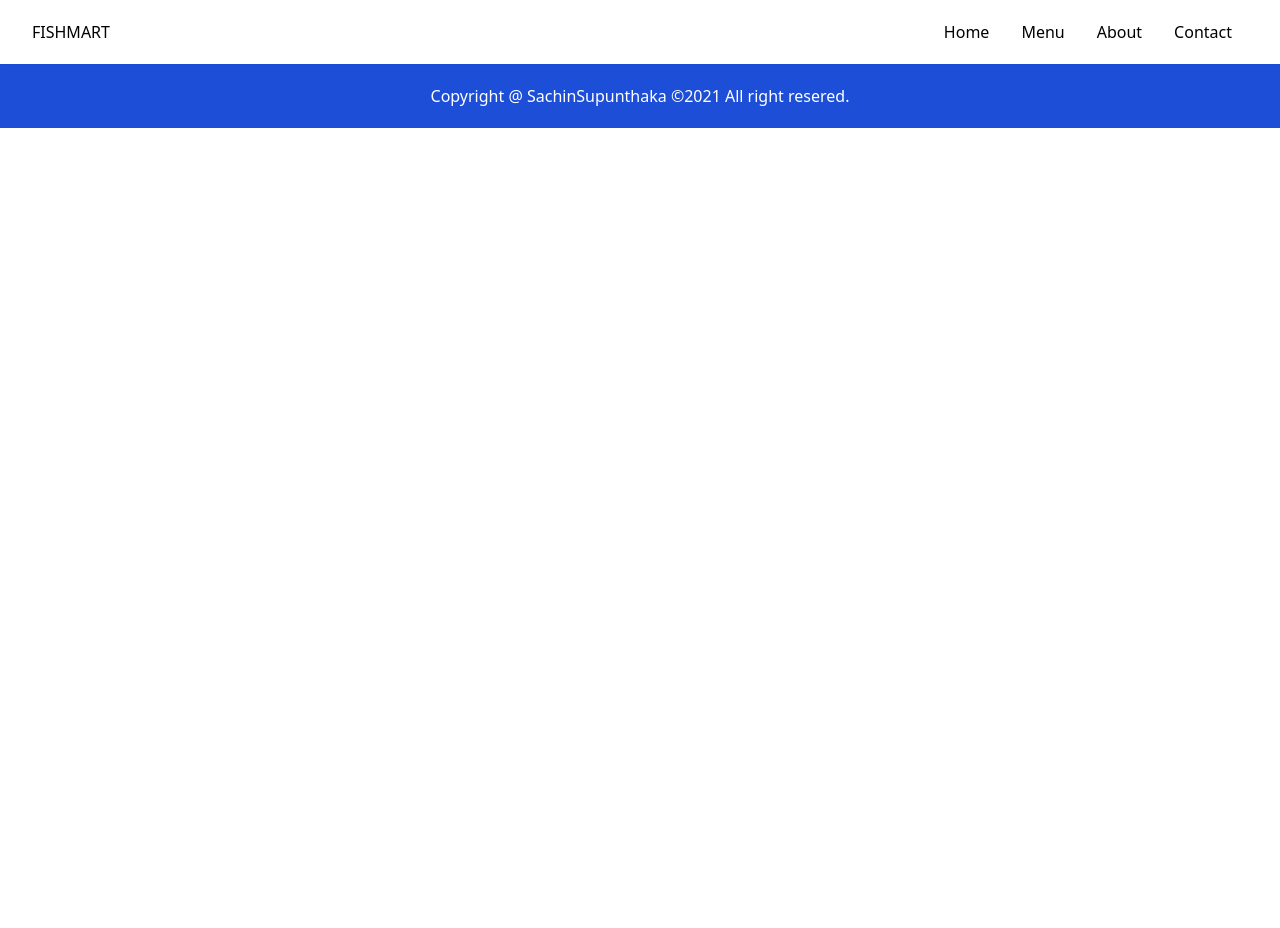
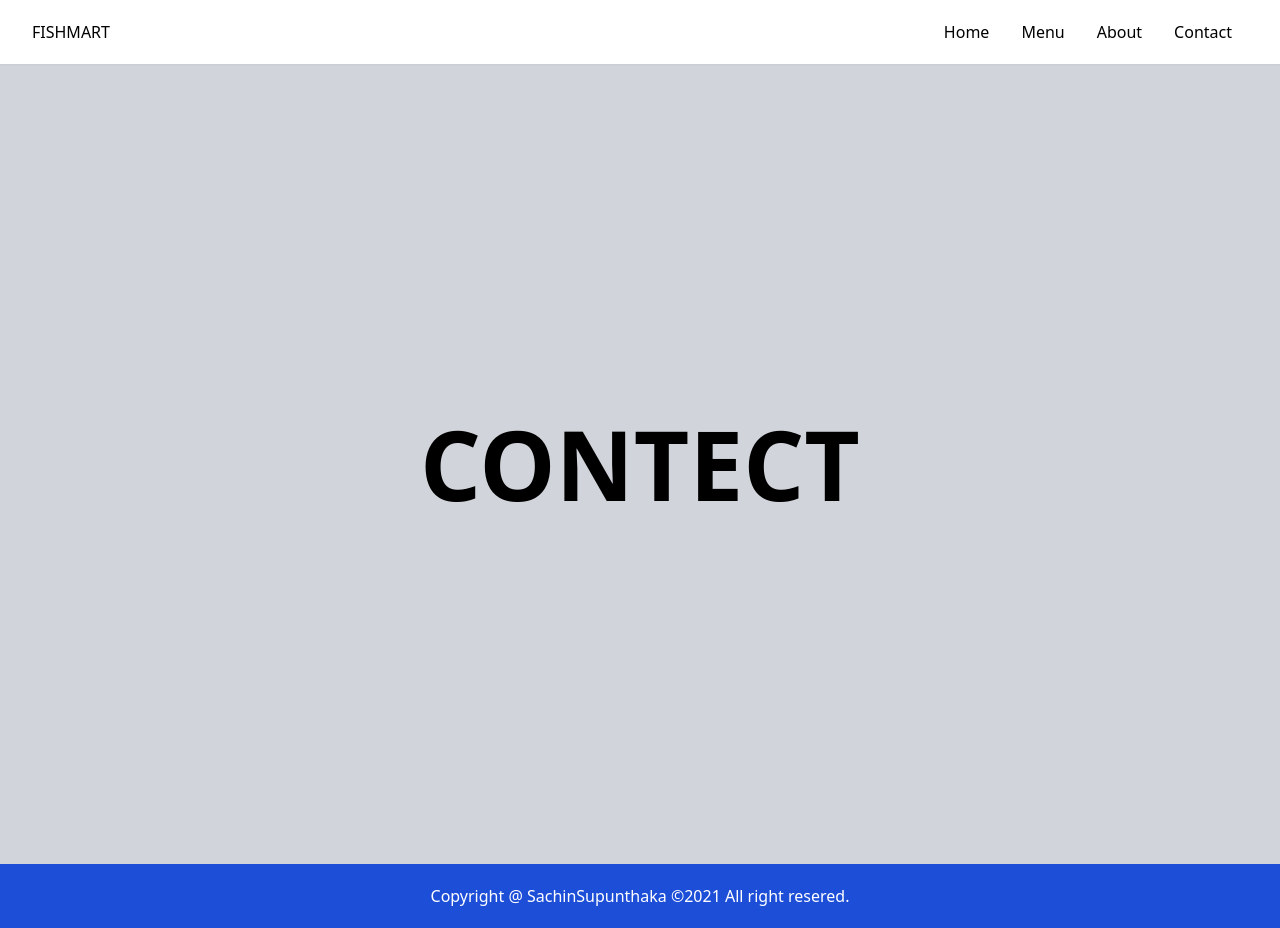
Before and after one commit to sachin96Boy/fish-website-tailwind, a React (Create React App) app: page /contact in a window 1280 px wide. Before the commit the page ends 800 px from the top, so only its background shows below. Built offline with nearby package versions, Linux system fonts and the light colour scheme.

Commit message:
update:contact page updated

```diff
--- a/src/App.js
+++ b/src/App.js
@@ -7,6 +7,7 @@
 import About from "./pages/about";
 import Menu from "./pages/menu";
 import Dropdown from "./components/Dropdown";
+import Contect from "./pages/content";
 
 function App() {
   const [isOpen, setIsOpen] = useState(false);
@@ -34,6 +35,7 @@
         <Route path="/" element={<Home />} />
         <Route path="/about" element={<About />} />
         <Route path="/menu" element={<Menu />} />
+        <Route path="/contact" element={<Contect />} />
       </Routes>
       <Footer />
     </>
--- /dev/null
+++ b/src/pages/content.js
@@ -0,0 +1,11 @@
+import React from "react";
+
+const Contect = () => {
+  return (
+    <div className="h-screen flex justify-center items-center bg-gray-300">
+      <h1 className="text-8xl uppercase font-black">Contect</h1>
+    </div>
+  );
+};
+
+export default Contect;
```
